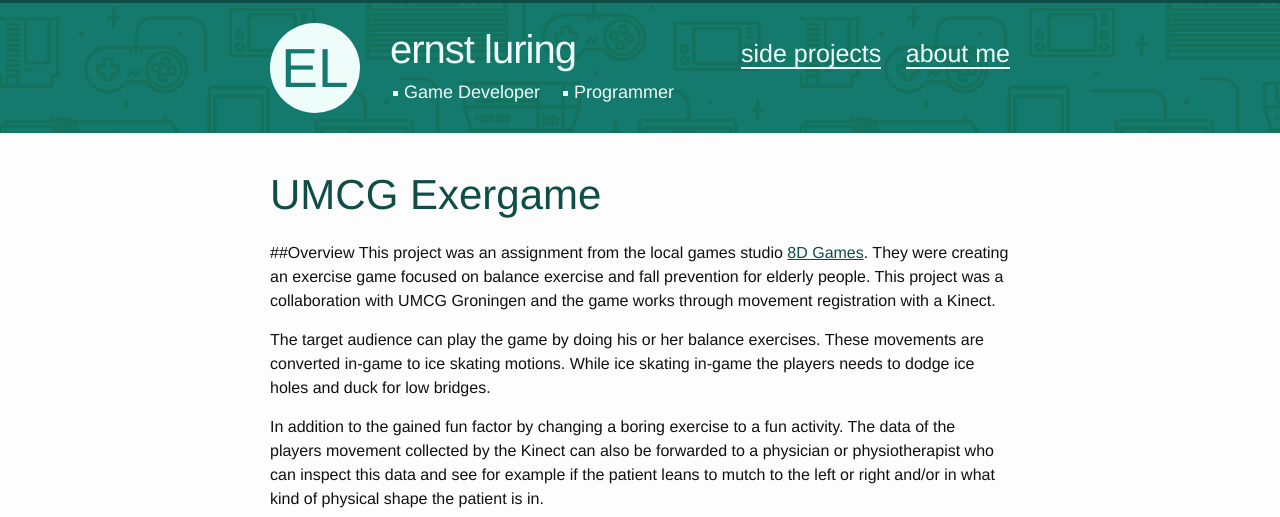
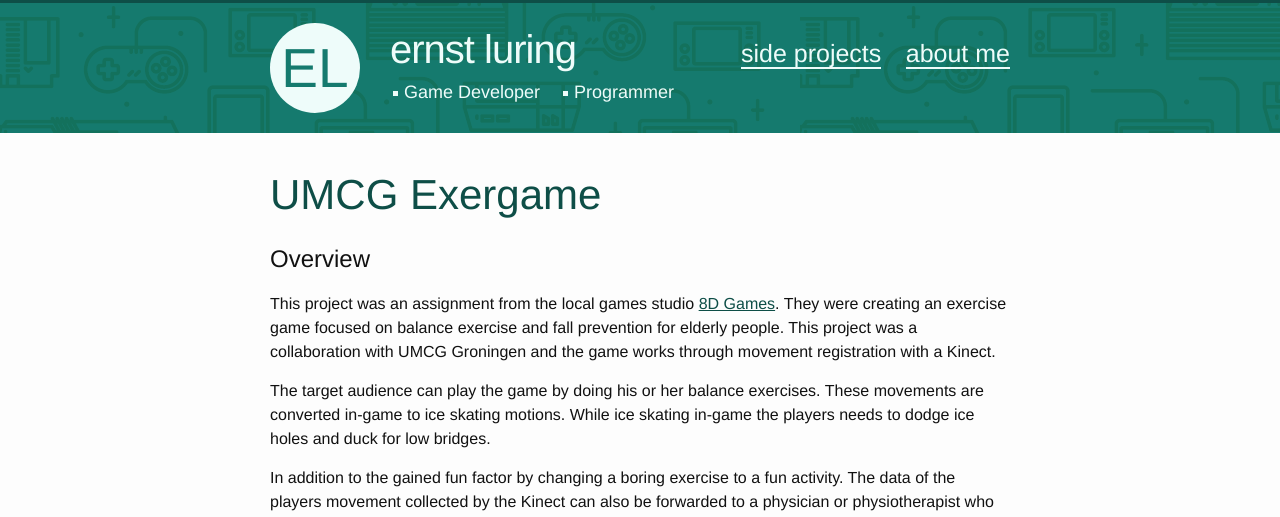
Before and after one commit to ernstluring/ejldigital.github.io, a Jekyll site: the page built from _posts/portfolio/2016-04-16-ice-skating.markdown, in a window 1280 px wide. Shown: the top 517 px of the page. Built offline with Jekyll 4.4.1, drawn with Linux system fonts in a browser that asks for light colours; some of the changed text lies outside the part shown.

Commit message:
kramdown headers

```diff
--- a/_posts/portfolio/2016-04-16-ice-skating.markdown
+++ b/_posts/portfolio/2016-04-16-ice-skating.markdown
@@ -5,7 +5,8 @@ dev-role: "Tool Programmer"
 categories: portfolio
 img: umcg-header.png
 ---
-##Overview
+Overview
+========
 This project was an assignment from the local games studio [8D Games][8dgames]. They were creating an exercise game focused on balance exercise and fall prevention for elderly people. This project was a collaboration with UMCG Groningen and the game works through movement registration with a Kinect.
 
 
@@ -20,7 +21,8 @@ In addition to the gained fun factor by changing a boring exercise to a fun acti
 
 <br>
 
-##Detailed info
+Detailed info
+=============
 
 
 [8dgames]: http://www.8d-games.nl/
```
